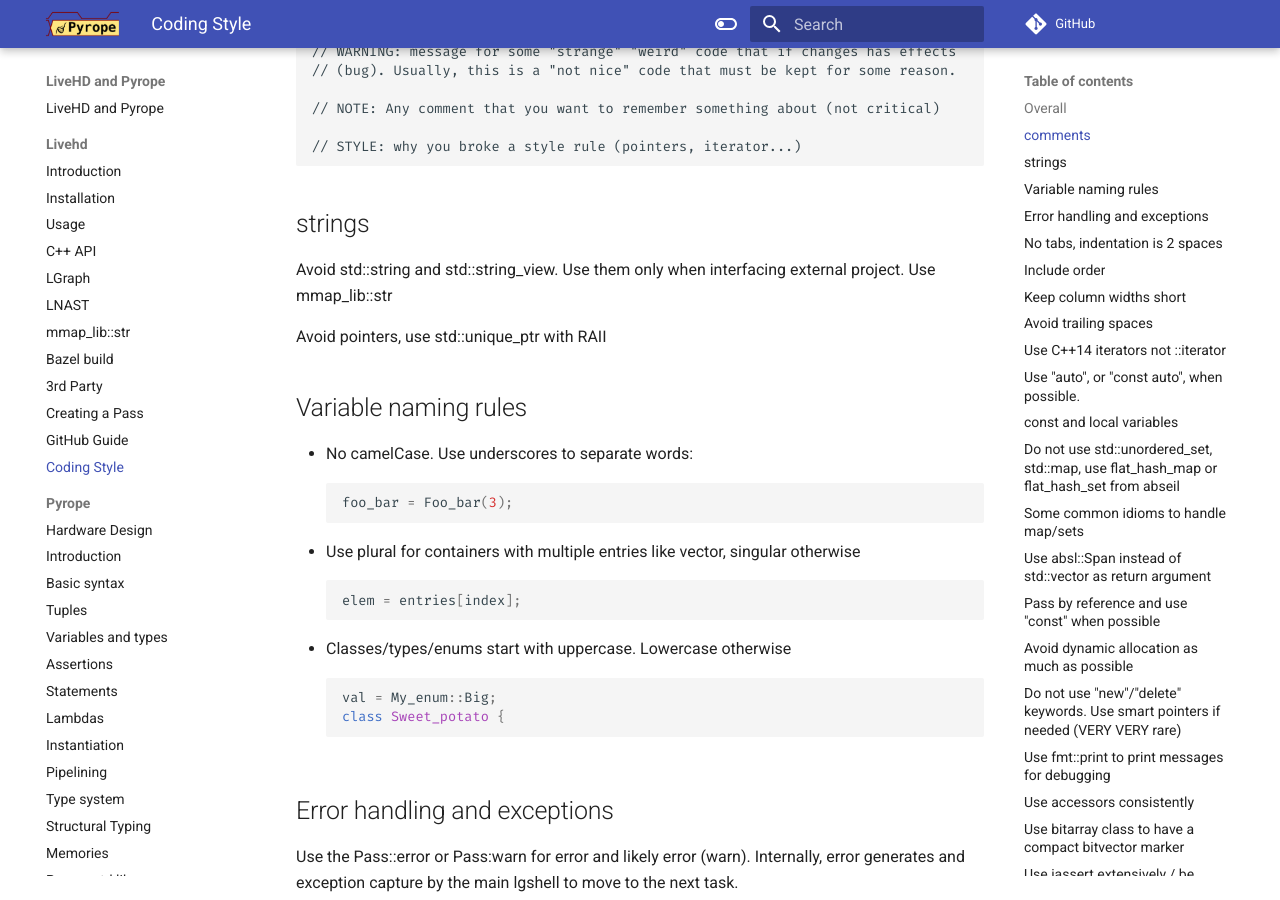
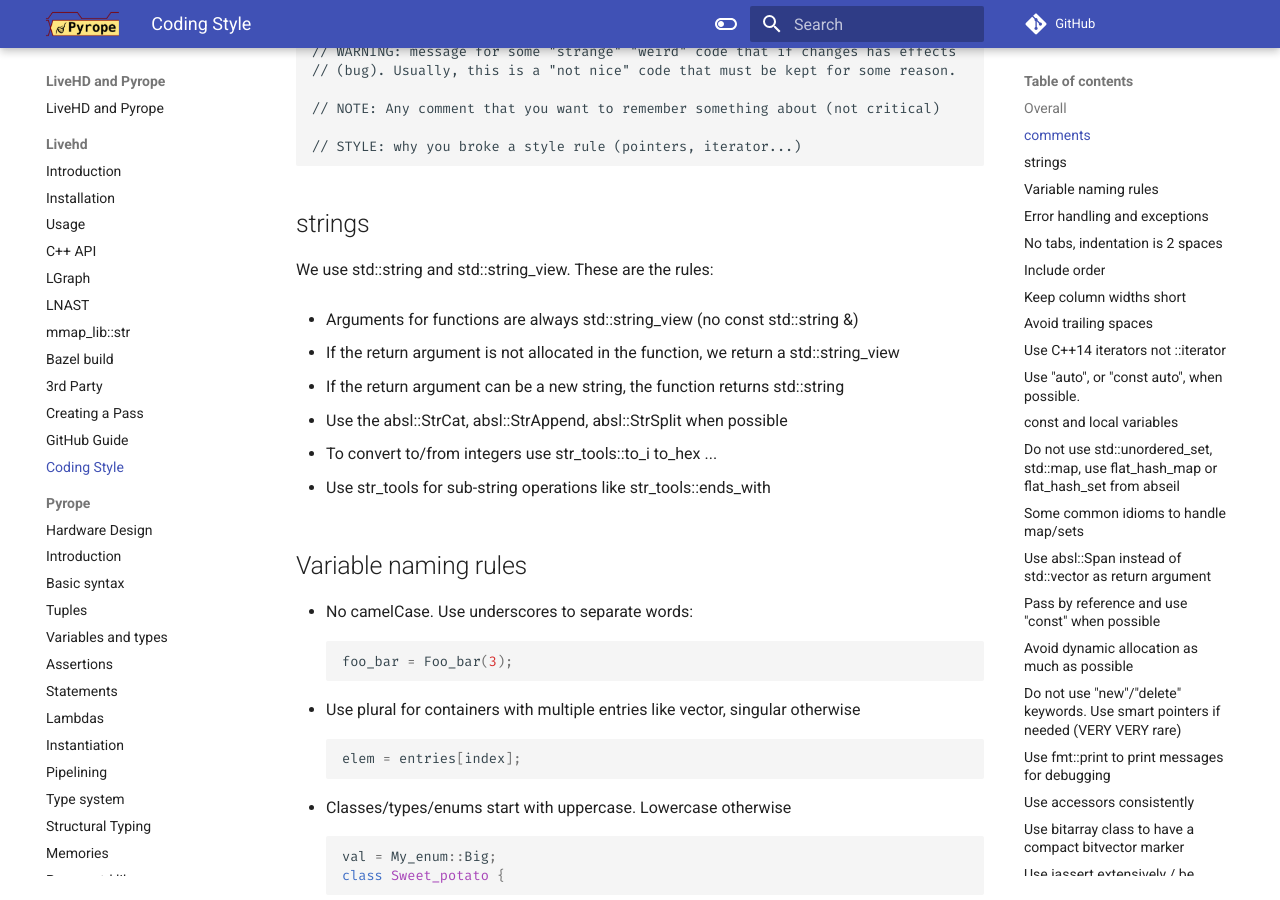
Before and after one commit to masc-ucsc/docs, an MkDocs documentation site: the page built from docs/livehd/13-style.md, in a window 1280 px wide and 900 px high, scrolled down 693 px. Built offline with MkDocs 1.6.1 and Material for MkDocs 9.7.7, drawn with Linux system fonts in a browser that asks for light colours; comment, search, counter and statistics services are not loaded.

Commit message:
fix string coding style

```diff
--- a/docs/livehd/13-style.md
+++ b/docs/livehd/13-style.md
@@ -33,9 +33,20 @@ Labels used in comments:
 
 ## strings
 
-Avoid std::string and std::string_view. Use them only when interfacing external project. Use mmap_lib::str
+We use std::string and std::string_view. These are the rules:
 
-Avoid pointers, use std::unique_ptr with RAII
+* Arguments for functions are always std::string_view (no const std::string &)
+
+* If the return argument is not allocated in the function, we return a std::string_view
+
+* If the return argument can be a new string, the function returns std::string
+
+* Use the absl::StrCat, absl::StrAppend, absl::StrSplit when possible
+
+* To convert to/from integers use str_tools::to_i to_hex ...
+
+* Use str_tools for sub-string operations like str_tools::ends_with
+
 
 ## Variable naming rules
 
```
